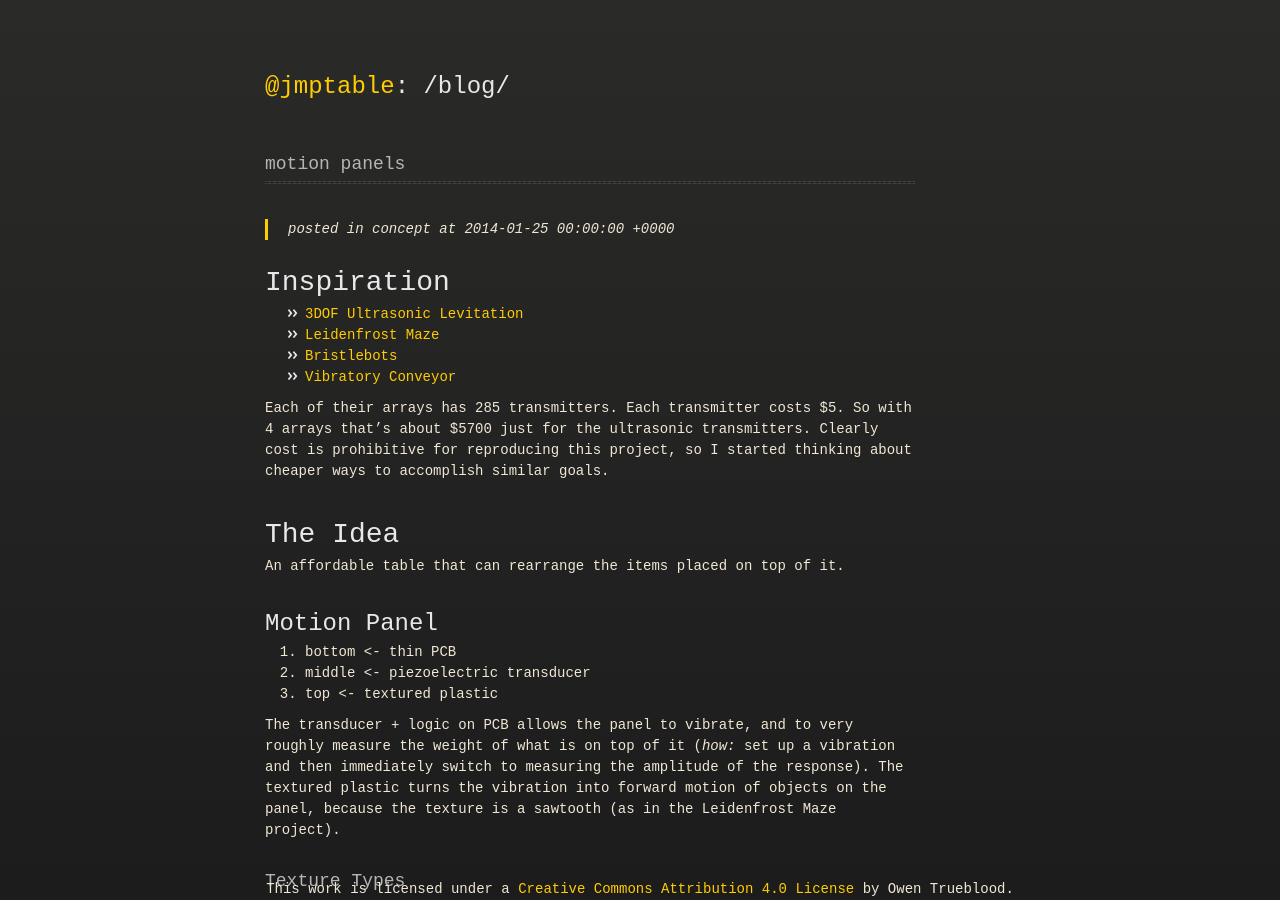
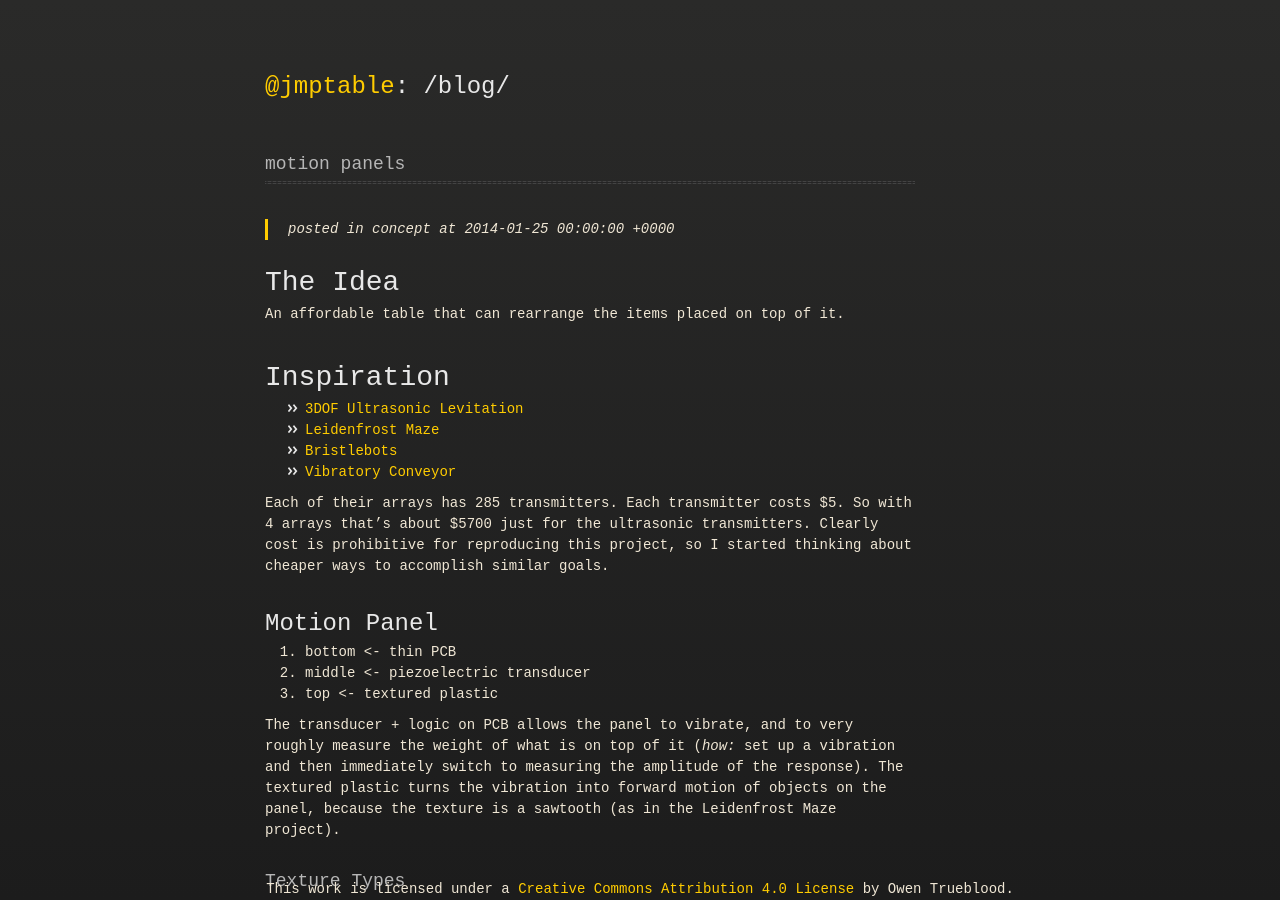
Before and after one commit to jmpinit/old-blog, a Jekyll site: the page built from _posts/2014-01-25-motion-panels.md, in a window 1280 px wide and 900 px high. Built offline with Jekyll 4.4.1, drawn with Linux system fonts in a browser that asks for light colours; part of the change alters nothing that is shown.

```diff
--- a/_posts/2014-01-25-motion-panels.md
+++ b/_posts/2014-01-25-motion-panels.md
@@ -5,6 +5,10 @@ description: ""
 category: "concept"
 tags: []
 ---
+
+# The Idea
+
+An affordable table that can rearrange the items placed on top of it.
 
 # Inspiration
 
@@ -14,10 +18,6 @@ tags: []
 * [Vibratory Conveyor](http://www.youtube.com/watch?v=0eDWGMLf8dQ)
 
 Each of their arrays has 285 transmitters. Each transmitter costs $5. So with 4 arrays that's about $5700 just for the ultrasonic transmitters.  Clearly cost is prohibitive for reproducing this project, so I started thinking about cheaper ways to accomplish similar goals.
-
-# The Idea
-
-An affordable table that can rearrange the items placed on top of it.
 
 ## Motion Panel
 
```
